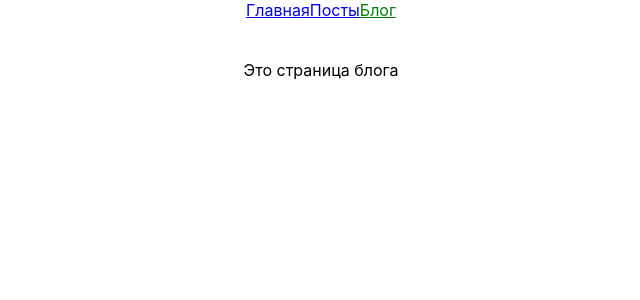
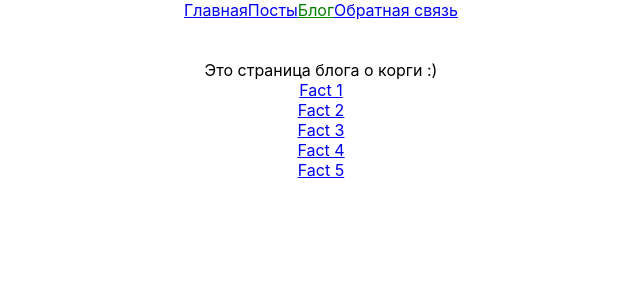
Before and after one commit to Catherina17/-, a React (Create React App) app: page /blog in a window 1280 px wide. Shown: the top 300 px of the page, without its empty margins (319-959 px from the left). Built offline with nearby package versions, Linux system fonts and the light colour scheme.

Commit message:
Hook useParams

```diff
--- a/src/components/root/index.js
+++ b/src/components/root/index.js
@@ -17,6 +17,7 @@ export const Root = () => <>
     <NavLink to='/'>Главная</NavLink>
     <NavLink to='posts'>Посты</NavLink>
     <NavLink to='blog'>Блог</NavLink>
+    <NavLink to='feedback'>Обратная связь</NavLink>
     <br />
     <br />
     <br />
--- /dev/null
+++ b/src/pages/blog/blogData/index.js
@@ -0,0 +1,27 @@
+export const BlogData = [
+    {
+        id: '1',
+        name: 'Fact 1',
+        description: 'Корги – это две отдельные породы: пемброк и кардиган.'
+    },
+    {
+        id: '2',
+        name: 'Fact 2',
+        description: 'Название породы корги происходит от валлийского "cor gi", что означает "карликовый пес".'
+    },
+    {
+        id: '3',
+        name: 'Fact 3',
+        description: 'Корги славятся своими умными и быстрыми решениями.'
+    },
+    {
+        id: '4',
+        name: 'Fact 4',
+        description: 'Корги имеют двойной слой шерсти, который требует регулярного ухода.'
+    },
+    {
+        id: '5',
+        name: 'Fact 5',
+        description: 'Средняя продолжительность жизни корги составляет от 12 до 15 лет.'
+    },
+]
--- /dev/null
+++ b/src/pages/blog/blogElement/index.js
@@ -0,0 +1,17 @@
+import React from 'react'
+import { useParams } from 'react-router-dom'
+import { BlogData } from '../blogData'
+
+export const BlogElement = () => {
+    const { blogId } = useParams()
+    const blogElement = BlogData.find((item) => item.id === blogId)
+
+    return <>
+        {blogElement &&
+            <>
+                <h3>Факт о корги - №{blogId}</h3>
+                <p>{blogElement.description}</p>
+            </>
+        }
+    </>
+}
--- a/src/pages/blog/index.js
+++ b/src/pages/blog/index.js
@@ -1,3 +1,16 @@
 import React from 'react'
+import { Link } from 'react-router-dom'
+import { BlogData } from './blogData'
 
-export const Blog = () => <div>Это страница блога</div>
+export const Blog = () => {
+    return <div>
+        Это страница блога о корги :)
+        {BlogData.map((item) => <div key={item.id}>
+            <div>
+                <Link to={`/blog/${item.id}`}>
+                    {item.name}
+                </Link>
+            </div>
+        </div>)}
+    </div>
+}
--- /dev/null
+++ b/src/pages/feedback/index.js
@@ -0,0 +1,45 @@
+import React, { useState } from 'react'
+import { useNavigate, useSearchParams } from 'react-router-dom'
+
+export const Feedback = () => {
+    const [values, setValues] = useState({
+        name: '',
+        email: ''
+    })
+
+    const navigate = useNavigate()
+    const [searchParams, setSearchParams] = useSearchParams()
+    const isTest = searchParams.get('test') === 'true'
+
+    // console.log(searchParams.get('test'))
+
+    const onChange = (e) => {
+        setValues({
+            ...values,
+            [e.target.name]: e.target.value
+        })
+    }
+
+    const onSend = () => {
+        setTimeout(() => navigate('/'), 1000)
+    }
+
+
+    return (
+        <form>
+            <input type='text' name='name' placeholder='Имя' onChange={onChange} />
+            <br />
+            <br />
+            <input type='email' name='email' placeholder='Email' onChange={onChange} />
+            <br />
+            <br />
+            {isTest &&
+                <div>
+                    Lorem ipsum dolor sit amet, consectetur adipisicing elit. Accusantium aliquam deleniti, dignissimos eaque fuga
+                    recusandae suscipit. A accusamus animi assumenda cumque dolore enim fugit, ipsum, maxime quas sapiente sunt totam?
+                </div>
+            }
+            <button type='button' onClick={onSend}>Отправить</button>
+        </form>
+    )
+}
--- a/src/pages/posts/index.js
+++ b/src/pages/posts/index.js
@@ -1,3 +1,34 @@
 import React from 'react'
+import { Link } from 'react-router-dom'
 
-export const Posts = () => <div>Я страница Posts</div>
+export const Posts = () => {
+    const posts = [
+        {
+            id: 1,
+            name: 'Post 1'
+        },
+        {
+            id: 2,
+            name: 'Post 2'
+        },
+        {
+            id: 3,
+            name: 'Post 3'
+        },
+        {
+            id: 4,
+            name: 'Post 4'
+        },
+    ]
+
+    return <div>
+        Я страница Posts
+        {posts.map((post) => <div key={post.id}>
+            <div>
+                <Link to={`/posts/${post.id}`}>
+                    {post.name}
+                </Link>
+            </div>
+        </div>)}
+    </div>
+}
--- /dev/null
+++ b/src/pages/posts/post/index.js
@@ -0,0 +1,8 @@
+import React from 'react'
+import { useParams } from 'react-router-dom'
+
+
+export const Post = () => {
+    const { postId } = useParams()
+    return <div>Пост - №{postId}</div>
+}
```
Also changed, not shown: src/App.js (+15 -0 lines).
